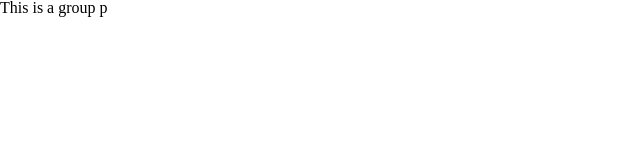
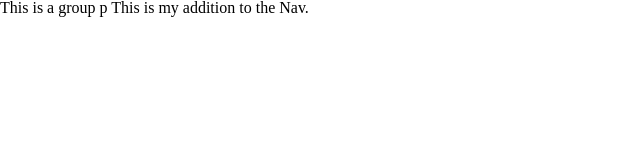
Before and after one commit to StudyBuddies-UW2018/THE-group-project, a plain HTML site: page index.html in a window 1280 px wide. Shown: the whole page, without its empty margins (0-640 px from the left). Drawn offline with Linux system fonts and the light colour scheme.

Commit message:
Nav changes

```diff
--- a/index.html
+++ b/index.html
@@ -11,6 +11,7 @@
     <body>
 
         This is a group p
+        This is my addition to the Nav.
 
     </body>
 </html>
```
